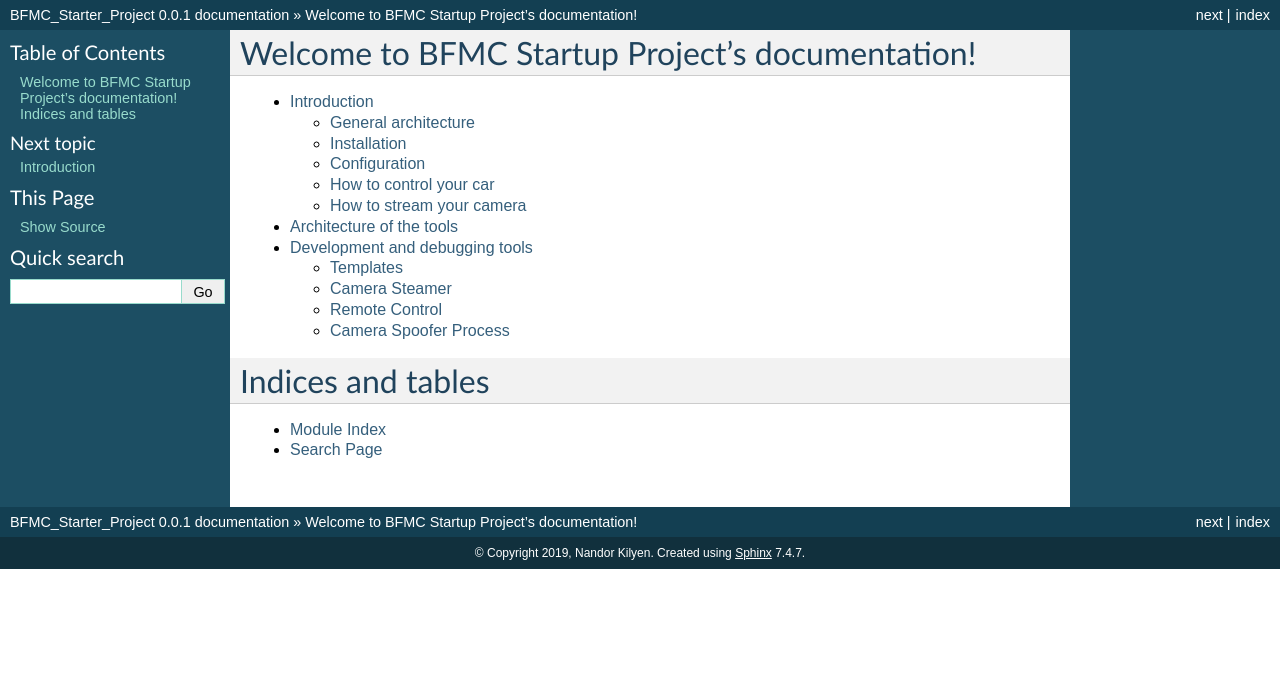
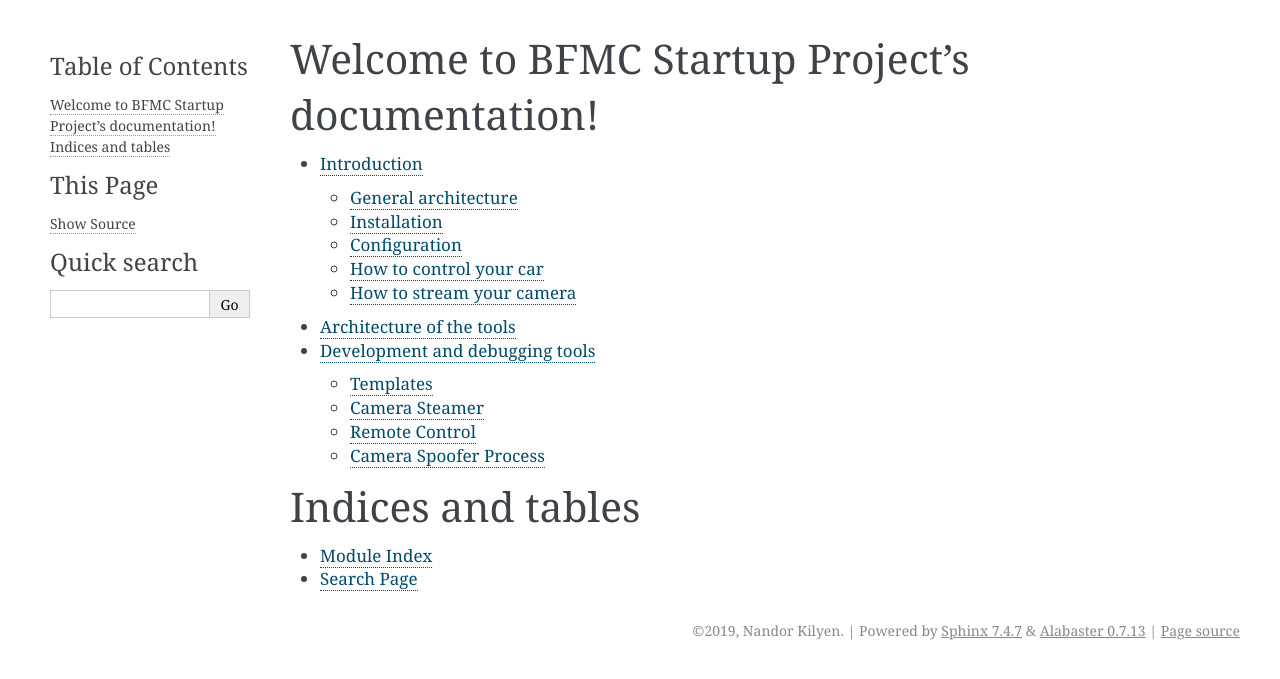
Before and after one commit to ECC-BFMC/Brain, a Sphinx documentation site: the page built from docs/source/index.rst, in a window 1280 px wide. Shown: the top 679 px of the page. Built offline with Sphinx 7.4.7, drawn with Linux system fonts in a browser that asks for light colours; pages that are not in the unit, such as notebooks, are missing from menus.

Commit message:
Change the sphinx configuration file

```diff
--- a/docs/source/conf.py
+++ b/docs/source/conf.py
@@ -17,7 +17,7 @@ sys.path.insert(0, os.path.abspath('../..'))
 
 # -- Project information -----------------------------------------------------
 
-project = 'BFMC_Starter_Project'
+project = 'BFMC Startup'
 copyright = '2019, Nandor Kilyen'
 author = 'Nandor Kilyen'
 
@@ -31,7 +31,7 @@ master_doc = 'index'
 # Add any Sphinx extension module names here, as strings. They can be
 # extensions coming with Sphinx (named 'sphinx.ext.*') or your custom
 # ones.
-extensions = ['m2r','sphinx.ext.autodoc', 'sphinx.ext.coverage', 'sphinx.ext.napoleon','sphinx.ext.viewcode']
+extensions = ['m2r','sphinx.ext.autosummary','sphinx.ext.autodoc', 'sphinx.ext.coverage', 'sphinx.ext.napoleon','sphinx.ext.viewcode']
 
 # Add any paths that contain templates here, relative to this directory.
 templates_path = ['_templates']
@@ -48,7 +48,9 @@ exclude_patterns = []
 # The theme to use for HTML and HTML Help pages.  See the documentation for
 # a list of builtin themes.
 #
-html_theme = "classic"
+html_theme = 'alabaster'
+
+html_theme_options = {'body_max_width': 'none','page_width':'1200px' }
 
 # Add any paths that contain custom static files (such as style sheets) here,
 # relative to this directory. They are copied after the builtin static files,
@@ -65,4 +67,6 @@ source_suffix = [
 autodoc_mock_imports = ["multiprocessing","cv2","serial","django","pynput"]
 autoclass_content = "both"
 autodoc_default_flags = ["members","members","private-members","show-inheritance","undoc-members"]
-autodoc_docstring_signature = True
+# autodoc_docstring_signature = True
+
+add_module_names = False
```
